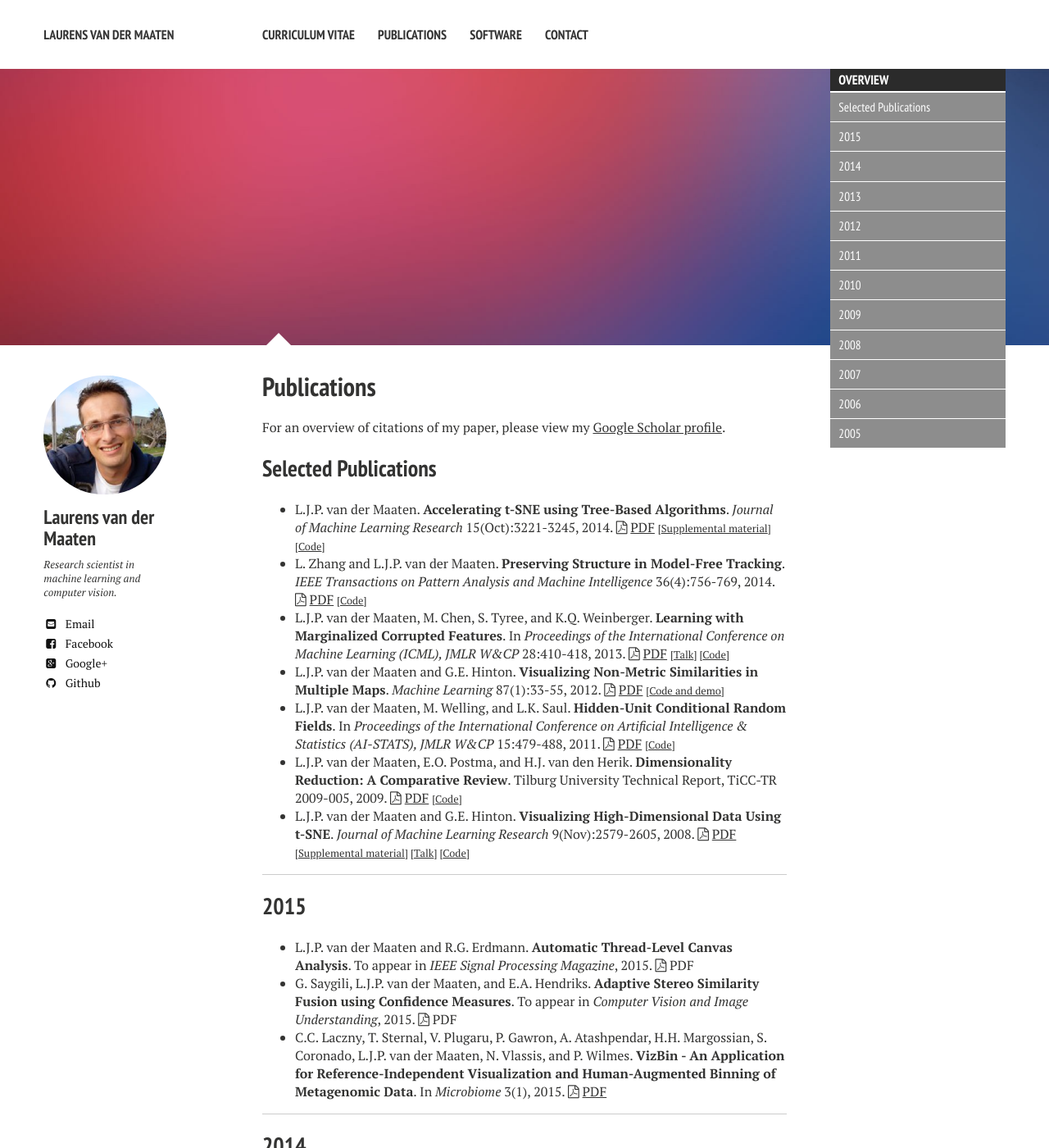
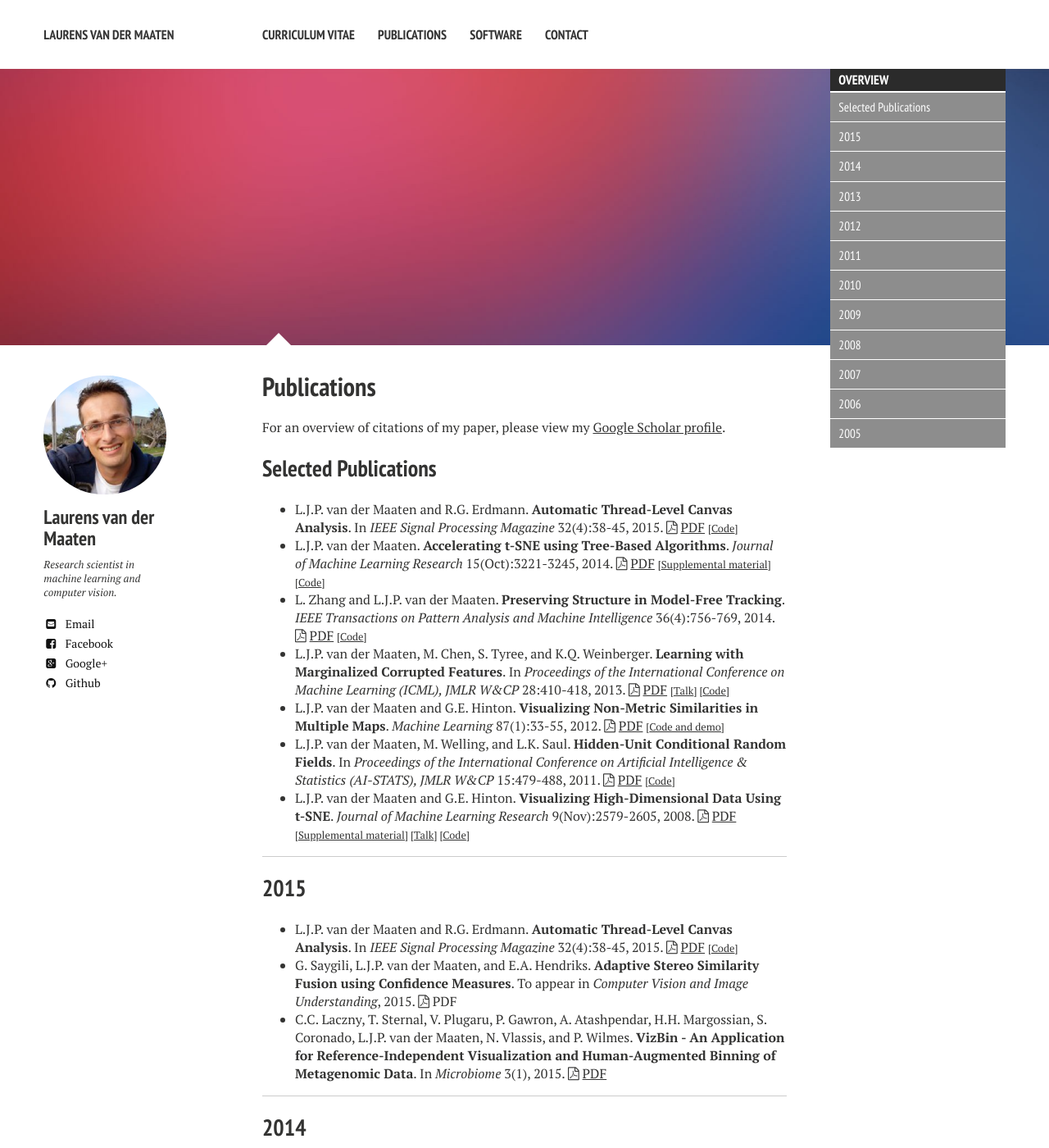
Before and after one commit to lvdmaaten/lvdmaaten.github.io, a Jekyll site: the page built from publications/index.md, in a window 1280 px wide and 1400 px high. Shown: the whole window at 82% size. Built offline with Jekyll 4.4.1, drawn with Linux system fonts in a browser that asks for light colours; nearby versions of some CDN libraries.

Commit message:
add IEEE SPM paper

```diff
--- a/publications/index.md
+++ b/publications/index.md
@@ -21,19 +21,19 @@ For an overview of citations of my paper, please view my [Google Scholar profile
 
 ## Selected Publications
 
+* L.J.P. van der Maaten and R.G. Erdmann. **Automatic Thread-Level Canvas Analysis**. In _IEEE Signal Processing Magazine_ 32(4):38-45, 2015. <i class="fa fa-file-pdf-o"></i> [PDF](papers/IEEESPM_2015.pdf) <small>[[Code](../canvas/index.html)]</small>
 * L.J.P. van der Maaten. **Accelerating t-SNE using Tree-Based Algorithms**. _Journal of Machine Learning Research_ 15(Oct):3221-3245, 2014. <i class="fa fa-file-pdf-o"></i> [PDF](papers/JMLR_2014.pdf) <small>[[Supplemental material](misc/Supplement_JMLR_2014.pdf)] [[Code](../tsne/)]</small>
 * L. Zhang and L.J.P. van der Maaten. **Preserving Structure in Model-Free Tracking**. _IEEE Transactions on Pattern Analysis and Machine Intelligence_ 36(4):756-769, 2014. <i class="fa fa-file-pdf-o"></i> [PDF](papers/TPAMI_2014.pdf) <small>[[Code](http://visionlab.tudelft.nl/spot)]</small>
 * L.J.P. van der Maaten, M. Chen, S. Tyree, and K.Q. Weinberger. **Learning with Marginalized Corrupted Features**. In _Proceedings of the International Conference on Machine Learning (ICML), JMLR W&CP_ 28:410-418, 2013. <i class="fa fa-file-pdf-o"></i> [PDF](papers/ICML_2013.pdf) <small>[[Talk](http://videolectures.net/roks2013_maaten_features/)] [[Code](http://homepage.tudelft.nl/19j49/mcf/Marginalized_Corrupted_Features.html)]</small>
 * L.J.P. van der Maaten and G.E. Hinton. **Visualizing Non-Metric Similarities in Multiple Maps**. _Machine Learning_ 87(1):33-55, 2012. <i class="fa fa-file-pdf-o"></i> [PDF](papers/MachLearn_2012.pdf) <small>[[Code and demo](http://homepage.tudelft.nl/19j49/multiplemaps/Multiple_maps_t-SNE/Multiple_maps_t-SNE.html)]</small>
 * L.J.P. van der Maaten, M. Welling, and L.K. Saul. **Hidden-Unit Conditional Random Fields**. In _Proceedings of the International Conference on Artificial Intelligence & Statistics (AI-STATS), JMLR W&CP_ 15:479-488, 2011. <i class="fa fa-file-pdf-o"></i> [PDF](papers/AISTATS_2011a.pdf) <small>[[Code](http://cseweb.ucsd.edu/~lvdmaaten/hucrf/Hidden-Unit_Conditional_Random_Fields.html)]</small>
-* L.J.P. van der Maaten, E.O. Postma, and H.J. van den Herik. **Dimensionality Reduction: A Comparative Review**. Tilburg University Technical Report, TiCC-TR 2009-005, 2009. <i class="fa fa-file-pdf-o"></i> [PDF](papers/TR_Dimensionality_Reduction_Review_2009.pdf) <small>[[Code](../drtoolbox/)]</small>
 * L.J.P. van der Maaten and G.E. Hinton. **Visualizing High-Dimensional Data Using t-SNE**. _Journal of Machine Learning Research_ 9(Nov):2579-2605, 2008. <i class="fa fa-file-pdf-o"></i> [PDF](papers/JMLR_2008.pdf) <small>[[Supplemental material](misc/Supplement_JMLR_2008.pdf)] [[Talk](https://www.youtube.com/watch?v=RJVL80Gg3lA&list=UUtXKDgv1AVoG88PLl8nGXmw)] [[Code](../tsne/)]</small>
 
 ---
 
 ## 2015
 
-* L.J.P. van der Maaten and R.G. Erdmann. **Automatic Thread-Level Canvas Analysis**. To appear in _IEEE Signal Processing Magazine_, 2015. <i class="fa fa-file-pdf-o"></i> PDF
+* L.J.P. van der Maaten and R.G. Erdmann. **Automatic Thread-Level Canvas Analysis**. In _IEEE Signal Processing Magazine_ 32(4):38-45, 2015. <i class="fa fa-file-pdf-o"></i> [PDF](papers/IEEESPM_2015.pdf) <small>[[Code](../canvas/index.html)]</small>
 * G. Saygili, L.J.P. van der Maaten, and E.A. Hendriks. **Adaptive Stereo Similarity Fusion using Confidence Measures**. To appear in _Computer Vision and Image Understanding_, 2015. <i class="fa fa-file-pdf-o"></i> PDF
 * C.C. Laczny, T. Sternal, V. Plugaru, P. Gawron, A. Atashpendar, H.H. Margossian, S. Coronado, L.J.P. van der Maaten, N. Vlassis, and P. Wilmes. **VizBin - An Application for Reference-Independent Visualization and Human-Augmented Binning of Metagenomic Data**. In _Microbiome_ 3(1), 2015. <i class="fa fa-file-pdf-o"></i> [PDF](papers/Microbiome_2015.pdf)
 
```
Also changed, not shown: canvas/index.md (+2 -2 lines), 13 other files.
